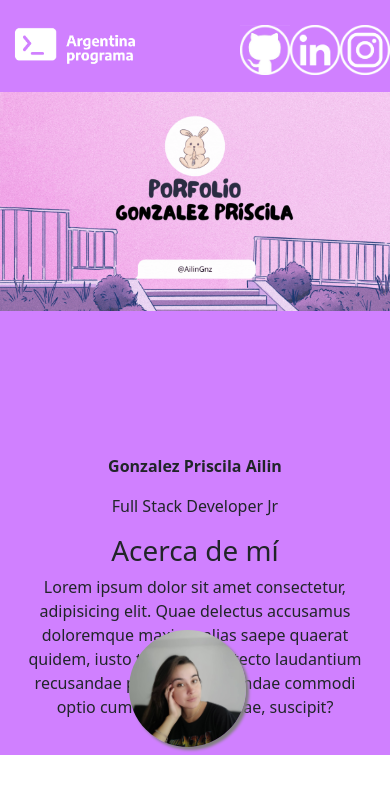
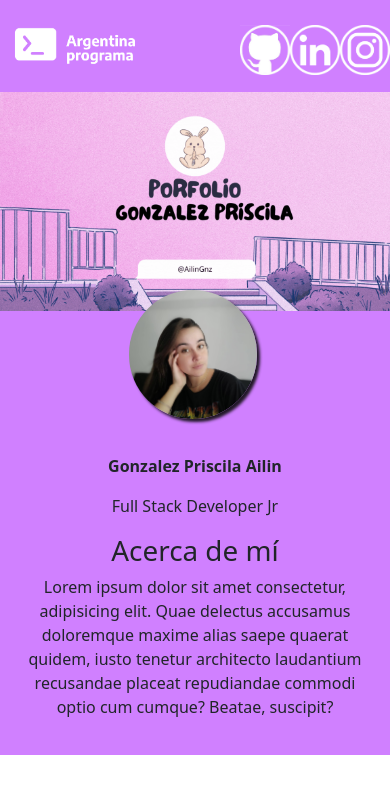
Before and after one commit to AilinGnz/ProyectoIntegrador_GonzalezPriscilaAilin, an Angular app in the folder ProyectoIntegrador_GonzalezPriscilaAilin/: page / in a window 390 px wide. Shown: the top 794 px of the page. Built offline with nearby package versions, Linux system fonts and the light colour scheme.

Commit message:
foto de perfil
algunos cambios

```diff
--- a/ProyectoIntegrador_GonzalezPriscilaAilin/src/app/components/acerca-de/acerca-de.component.css
+++ b/ProyectoIntegrador_GonzalezPriscilaAilin/src/app/components/acerca-de/acerca-de.component.css
@@ -9,25 +9,29 @@ div{
 
 /*foto de perfil*/
 
-    @media (min-width: 576px){
-        #perfilfoto{
-            position:absolute;
-            width: 15%;
+
+#perfilfoto {
+    position: absolute;
     border-radius: 100%;
     box-shadow: 3px 3px 3px rgb(33, 24, 39);
+    /* modificar este valor */
+  }
+
+  @media (min-width: 576px) {
+    #perfilfoto {
+      width: 15%;
       left: 3%;
       top: 600px;
+
+    }
   }
 
-    }
-    @media (max-width: 575px){
-        #perfilfoto{
-            position:absolute;
-            width: 30%;
-            border-radius: 100%;
-            box-shadow: 3px 3px 3px gray;
+  @media (max-width: 575px) {
+    #perfilfoto {
+      width: 33%;
       left: 33%;
-            top: 630px;
+      top: 290px; /* modificar este valor */
+
     }
   }
 
```
Lines whose indentation alone changed are shown as unchanged.
